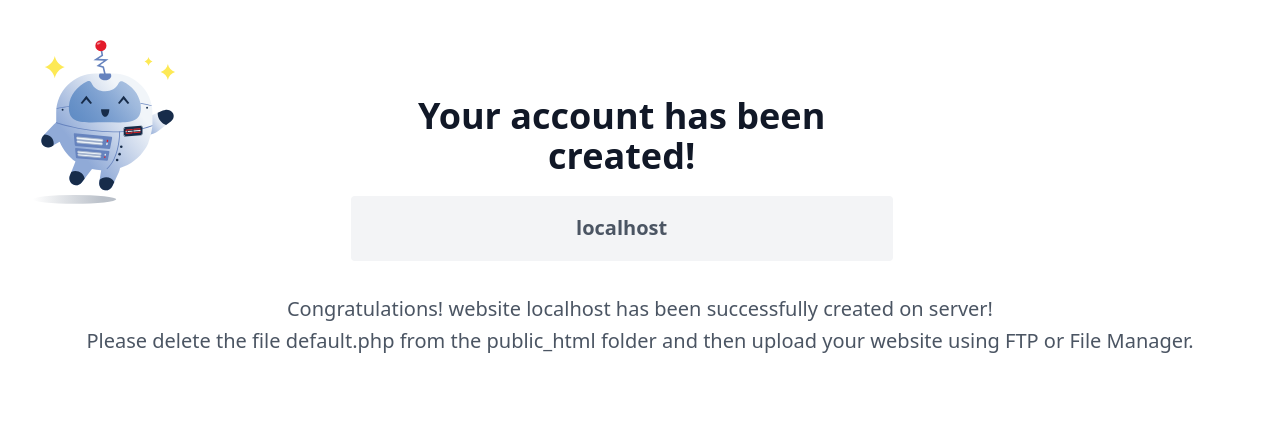
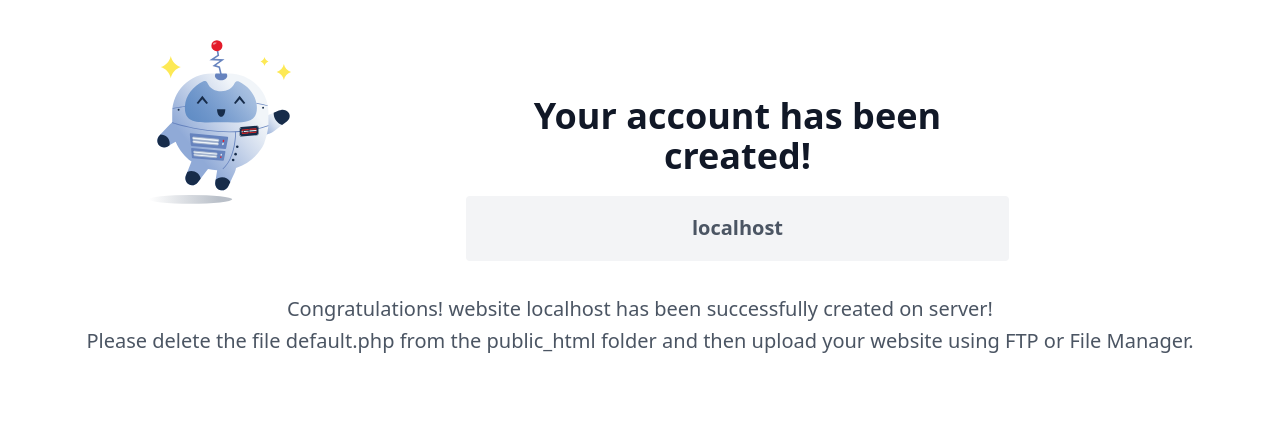
Before and after one commit to GBNetworkDev/default-page, a PHP site: page / in a window 1280 px wide. Shown: the part 78-512 px from the top of the page. Run offline with PHP 8.4, Linux system fonts and the light colour scheme.

Commit message:
justify center

```diff
--- a/src/index.php
+++ b/src/index.php
@@ -71,7 +71,7 @@
     <?php $currentDomain = $_SERVER['SERVER_NAME']; ?>
     <section class="text-gray-600 body-font ">
         <div class="container justify-center mx-auto flex flex-col text-center">
-        <div class="flex flex-row justify-start">
+        <div class="flex flex-row justify-center">
 
             <svg class="flex w-fit mt-6 ml-5" width="175" height="192.5" version="1.1" id="Layer_1" xmlns="http://www.w3.org/2000/svg" xmlns:xlink="http://www.w3.org/1999/xlink" x="0px" y="0px" viewBox="0 0 200 200" style="enable-background:new 0 0 200 200;" xml:space="preserve">
                 <style type="text/css">
```
